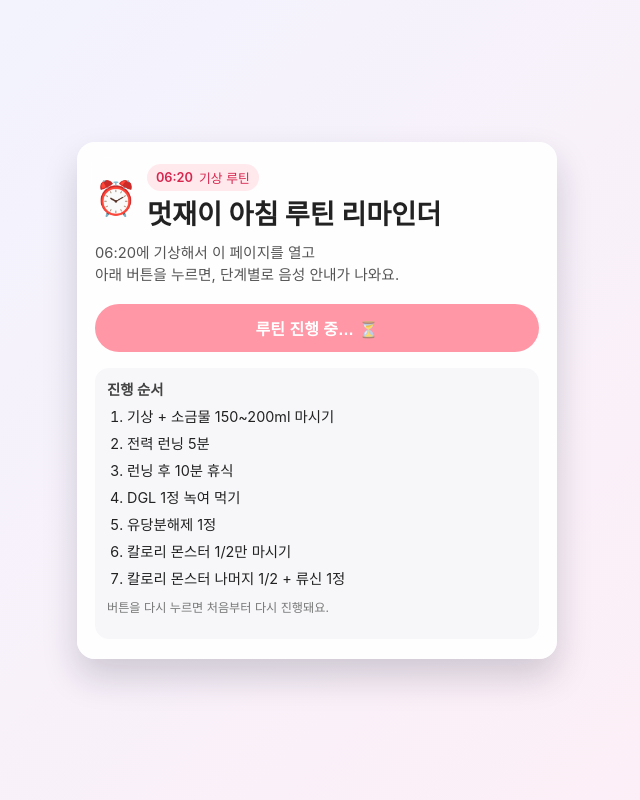
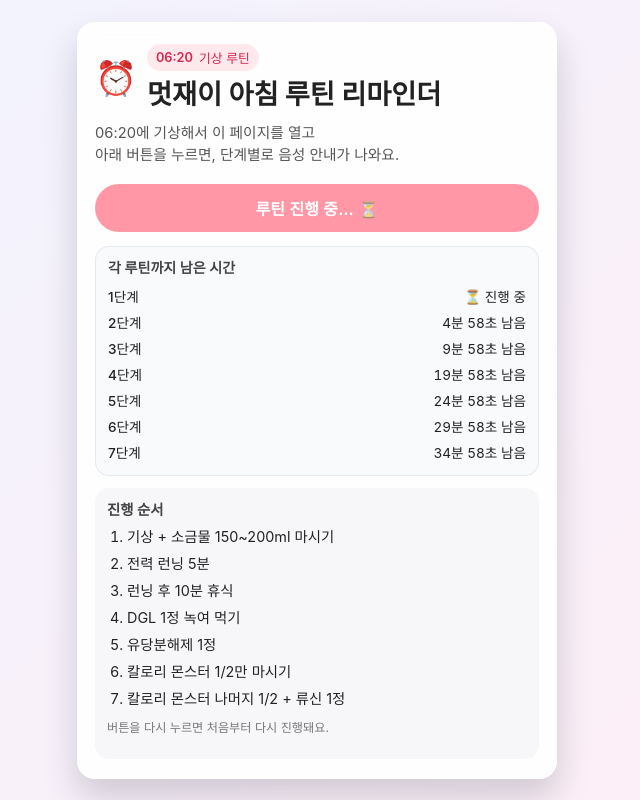
Before and after one commit to angele-eda/wine-Tester, a plain HTML site: page index.html in a window 1280 px wide. Both pictures are taken after a click on the button "아침 루틴 재생 ▶". Shown: the whole page, without its empty margins (323-963 px from the left). Drawn offline with Linux system fonts and the light colour scheme.

Commit message:
index.html 업데이트

```diff
--- a/index.html
+++ b/index.html
@@ -3,7 +3,6 @@
 <head>
   <meta charset="UTF-8" />
   <title>멋재이 아침 루틴 리마인더</title>
-  <!-- 반응형 뷰포트 -->
   <meta name="viewport" content="width=device-width, initial-scale=1.0" />
 
   <style>
@@ -115,8 +114,40 @@
       box-shadow: none;
     }
 
+    .timers-wrap {
+      margin-top: 14px;
+      padding: 10px 12px;
+      border-radius: 14px;
+      background: rgba(248, 250, 252, 0.9);
+      border: 1px solid rgba(226, 232, 240, 0.9);
+    }
+
+    .timers-title {
+      font-size: 0.88rem;
+      font-weight: 600;
+      margin-bottom: 6px;
+      color: #444;
+    }
+
+    .timer-row {
+      display: flex;
+      justify-content: space-between;
+      align-items: center;
+      font-size: 0.85rem;
+      padding: 3px 0;
+    }
+
+    .timer-step {
+      font-weight: 500;
+    }
+
+    .timer-status {
+      font-variant-numeric: tabular-nums;
+      margin-left: 8px;
+    }
+
     .list-wrap {
-      margin-top: 16px;
+      margin-top: 12px;
       padding: 10px 12px;
       border-radius: 14px;
       background: rgba(148, 163, 184, 0.08);
@@ -148,12 +179,10 @@
       color: #777;
     }
 
-    /* 더 작은 기기 대응 */
     @media (max-width: 360px) {
       .card {
         padding: 18px 14px 16px;
       }
-
       .list-wrap {
         padding: 8px 10px;
       }
@@ -178,6 +207,12 @@
     </p>
 
     <button id="playBtn" type="button">아침 루틴 재생 ▶</button>
+
+    <!-- 남은 시간 표시 영역 -->
+    <section class="timers-wrap" aria-labelledby="timersTitle">
+      <div id="timersTitle" class="timers-title">각 루틴까지 남은 시간</div>
+      <div id="timers"></div>
+    </section>
 
     <section class="list-wrap" aria-labelledby="listTitle">
       <div id="listTitle" class="list-title">진행 순서</div>
@@ -212,6 +247,11 @@
     // 0분, 5분, 10분, 20분, 25분, 30분, 35분
     const delaysMinutes = [0, 5, 10, 20, 25, 30, 35];
 
+    const timersDiv = document.getElementById("timers");
+    const playBtn = document.getElementById("playBtn");
+
+    let tickerId = null;
+
     function speak(text) {
       if ("speechSynthesis" in window) {
         const utter = new SpeechSynthesisUtterance(text);
@@ -222,17 +262,66 @@
       }
     }
 
-    document.getElementById("playBtn").addEventListener("click", () => {
-      const btn = document.getElementById("playBtn");
+    // 남은 시간 / 완료 상태 렌더링
+    function startTimers(startTime) {
+      if (tickerId) {
+        clearInterval(tickerId);
+        tickerId = null;
+      }
 
-      // 기존 재생 중이면 새로 시작할 수 있게, 남은 음성 큐 삭제
+      function render() {
+        const now = Date.now();
+        let html = "";
+
+        delaysMinutes.forEach((min, idx) => {
+          const offsetMs = min * 60 * 1000;
+          const diff = offsetMs - (now - startTime);
+
+          let status;
+          if (diff <= -60 * 1000) {
+            // 예정 시점 + 1분이 지나면 완료로 간주
+            status = "✅ 완료";
+          } else if (diff <= 0) {
+            status = "⏳ 진행 중";
+          } else {
+            const totalSec = Math.floor(diff / 1000);
+            const m = Math.floor(totalSec / 60);
+            const s = totalSec % 60;
+            status = `${m}분 ${s.toString().padStart(2, "0")}초 남음`;
+          }
+
+          html += `
+            <div class="timer-row">
+              <span class="timer-step">${idx + 1}단계</span>
+              <span class="timer-status">${status}</span>
+            </div>
+          `;
+        });
+
+        timersDiv.innerHTML = html;
+      }
+
+      render();
+      tickerId = setInterval(render, 1000);
+    }
+
+    playBtn.addEventListener("click", () => {
+      // 이전 음성/타이머 리셋
       if ("speechSynthesis" in window) {
         window.speechSynthesis.cancel();
       }
+      if (tickerId) {
+        clearInterval(tickerId);
+        tickerId = null;
+      }
 
-      btn.disabled = true;
-      btn.textContent = "루틴 진행 중… ⏳";
+      playBtn.disabled = true;
+      playBtn.textContent = "루틴 진행 중… ⏳";
 
+      const startTime = Date.now();
+      startTimers(startTime);
+
+      // 음성 안내 예약
       delaysMinutes.forEach((min, index) => {
         const delayMs = min * 60 * 1000;
         setTimeout(() => {
@@ -242,10 +331,10 @@
         }, delayMs);
       });
 
-      // 마지막 단계 후 버튼 다시 활성화 (여유 있게 40분 후)
+      // 대략 마지막 단계 후 버튼 다시 활성화 (여유 있게 40분 후)
       setTimeout(() => {
-        btn.disabled = false;
-        btn.textContent = "아침 루틴 다시 재생 ▶";
+        playBtn.disabled = false;
+        playBtn.textContent = "아침 루틴 다시 재생 ▶";
       }, 40 * 60 * 1000);
     });
   </script>
```
